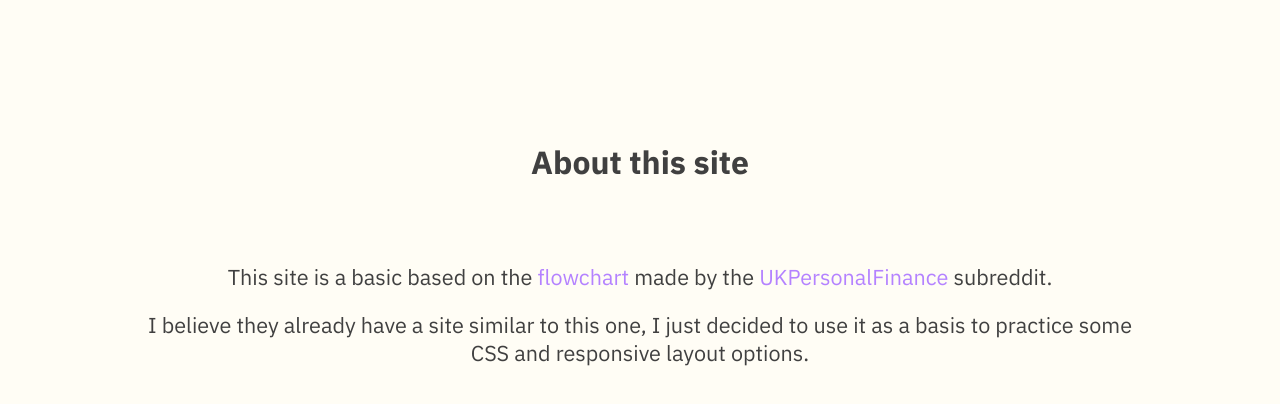
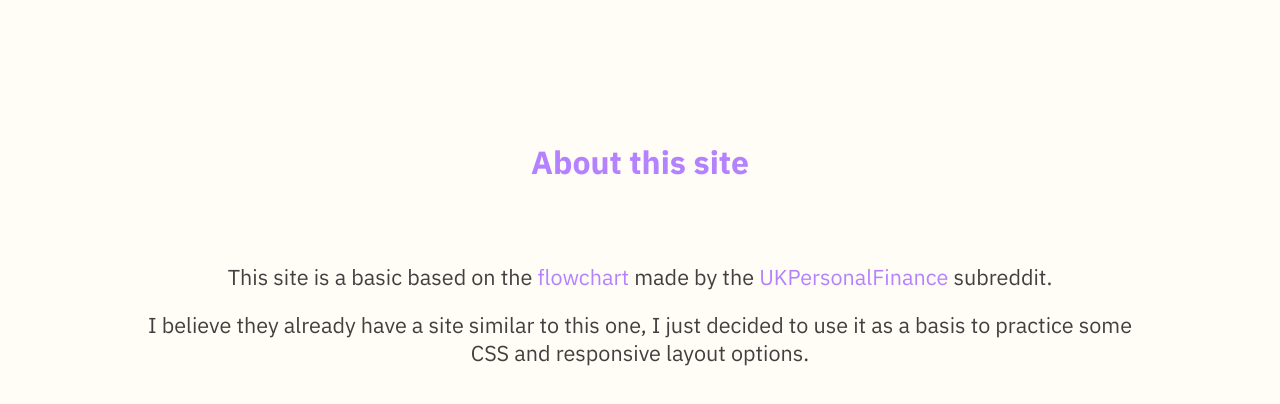
Before and after one commit to clamsims/Findamentals, a plain HTML site: page about.html in a window 1280 px wide. Shown: the part 48-452 px from the top of the page. Drawn offline with Linux system fonts and the light colour scheme.

Commit message:
header on pages to purple

```diff
--- a/resources/css/style.css
+++ b/resources/css/style.css
@@ -131,6 +131,7 @@ nav{
 }
 .main-content h1{
     padding: 5rem 0 5rem 0;
+    color: #B482FF;
 }
 .splash-one{
   text-align: center;
```
